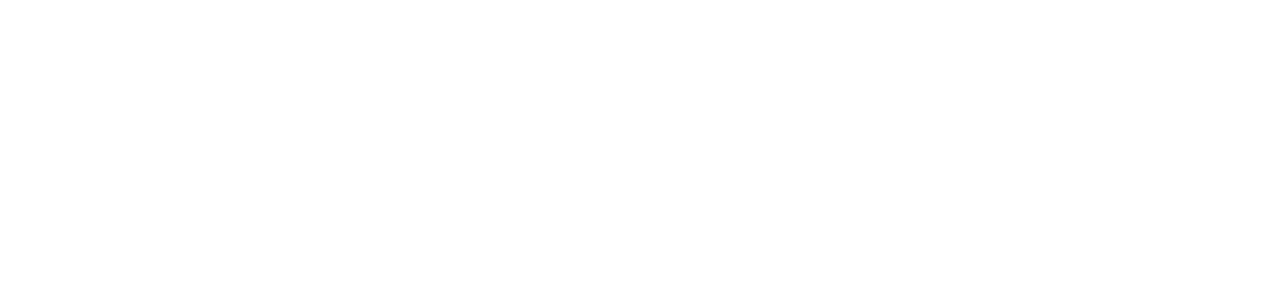
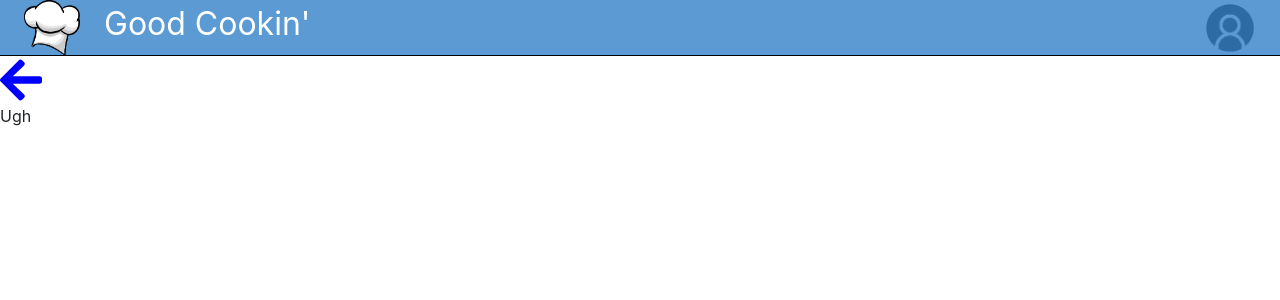
Before and after one commit to hciGroupSeven/recipeApp, a React (Create React App) app: page /add-recipe in a window 1280 px wide. Shown: the top 300 px of the page. Built offline with nearby package versions, Linux system fonts and the light colour scheme.

Commit message:
Setup addrecipe page

```diff
--- a/src/App.js
+++ b/src/App.js
@@ -13,6 +13,7 @@
 import Home from './Views/Home/Home';
 import Recipe from './Views/Recipe/Recipe';
 import Login from './Views/Login/Login';
+import AddRecipe from './Views/AddRecipe/AddRecipe'
 
 function App() {
   /*return (
@@ -45,6 +46,7 @@
         <Route exact path='/' component={Login} />
         <Route exact path='/home' component={Home} />
         <Route path='/recipe/:name' component={Recipe} />
+        <Route path='/add-recipe/' component={AddRecipe} />
       </Switch>
     </Router>
   );
--- /dev/null
+++ b/src/Views/AddRecipe/AddRecipe.js
@@ -0,0 +1,43 @@
+import React from 'react';
+import Button from 'react-bootstrap/Button';
+import Container from 'react-bootstrap/Container';
+import Row from 'react-bootstrap/Row';
+import Col from 'react-bootstrap/Col';
+import style from './AddRecipe.css';
+import folderIcon from '../../Assets/folder-icon.png';
+import { Link } from 'react-router-dom';
+import { faArrowLeft, faWindowClose } from '@fortawesome/free-solid-svg-icons';
+import { FontAwesomeIcon } from '@fortawesome/react-fontawesome';
+import Header from '../../Components/Header/Header';
+
+class AddRecipe extends React.Component {
+    constructor(props) {
+      super(props);
+
+      this.state = {
+
+      };
+    }
+
+    render() {
+        return (
+            <div className='add-recipe'>
+                <Header />
+                <Link
+                    to={{
+                        pathname: '/home',
+                    }}
+                >
+                <FontAwesomeIcon
+                    onClick={() => {}}
+                    icon={faArrowLeft}
+                    size='3x'
+                    color='blue'
+                />
+                </Link>
+                <p>Ugh</p>
+            </div>
+        )
+    }
+}
+export default AddRecipe;
--- a/src/Views/Home/Home.css
+++ b/src/Views/Home/Home.css
@@ -19,6 +19,7 @@
     margin-left: 10%;
     width: 15%;
     height: 15%;
+    cursor: pointer;
 }
 
 .navbar-text {
@@ -27,6 +28,7 @@
     line-height: 50%;
     font-size: 1.2em;
     text-align: left;
+    cursor: pointer;
 }
 
 .navbar-selected-text {
@@ -47,3 +49,8 @@
     height: 98%;
     width: 80%;
 }
+
+.add-recipe-button {
+  margin-top: 110vh;
+  cursor: pointer;
+}
--- a/src/Views/Home/Home.js
+++ b/src/Views/Home/Home.js
@@ -1,4 +1,5 @@
 import React from 'react';
+import { Link } from 'react-router-dom';
 import Button from 'react-bootstrap/Button';
 import Container from 'react-bootstrap/Container';
 import Row from 'react-bootstrap/Row';
@@ -8,6 +9,8 @@
 import Header from '../../Components/Header/Header';
 import RecipeView from '../../Components/RecipeView/RecipeView';
 import Modal from 'react-bootstrap/Modal';
+import { faPlusCircle } from '@fortawesome/free-solid-svg-icons';
+import { FontAwesomeIcon } from '@fortawesome/react-fontawesome';
 
 import folderData from '../../Data/folders';
 
@@ -118,6 +121,20 @@
             <div className='home-recipe-container'>
               <RecipeView currentFolder={this.state.currentFolder} />
             </div>
+            <div classname="add-recipe-button">
+              <Link
+                  to={{
+                      pathname: '/add-recipe',
+                  }}
+              >
+              <FontAwesomeIcon
+                  onClick={() => {}}
+                  icon={faPlusCircle}
+                  size='3x'
+                  color='#5B99D1'
+              />
+              </Link>
+            </div>
           </Row>
         </Container>
       </div>
```
Also changed, not shown: src/Views/AddRecipe/AddRecipe.css (added).
